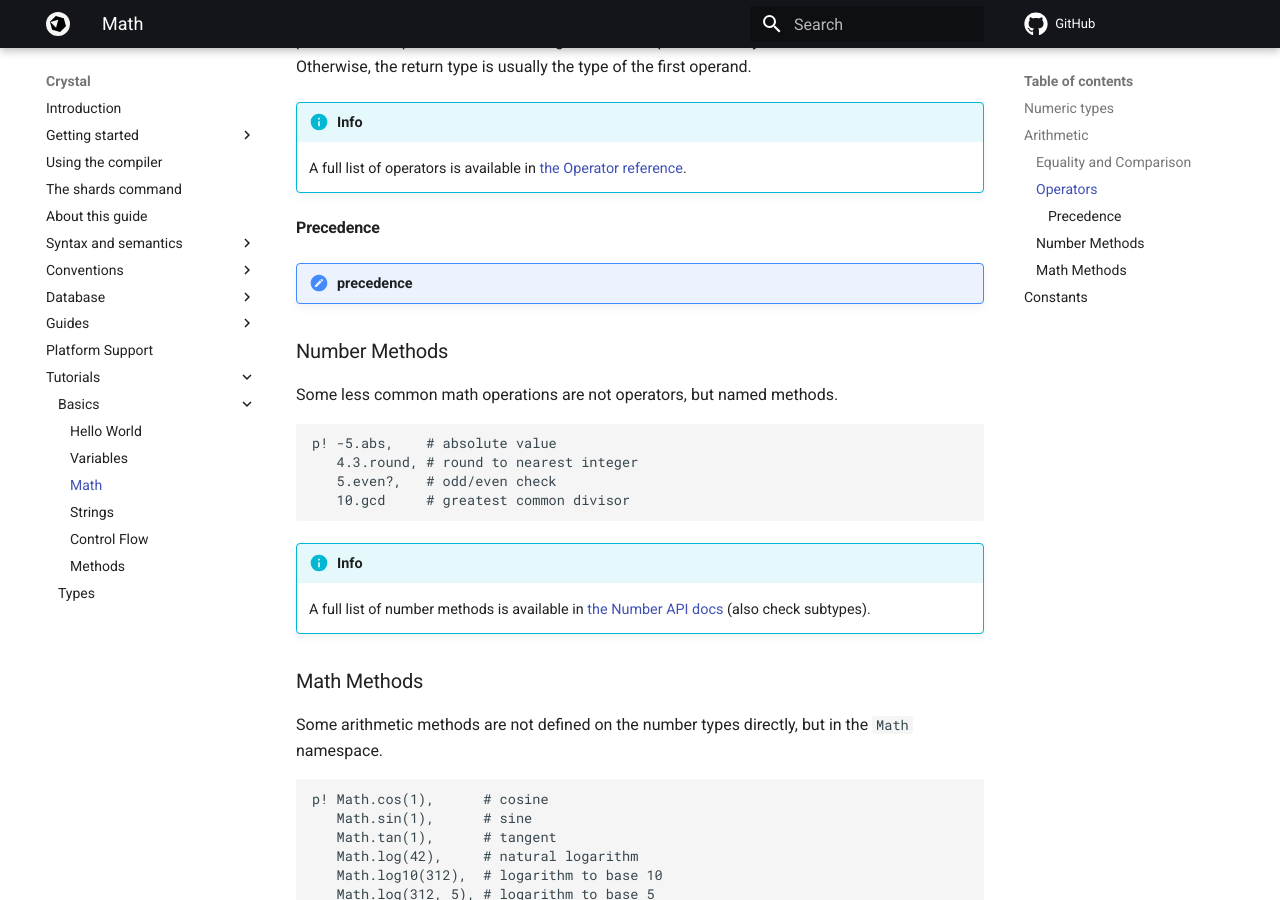
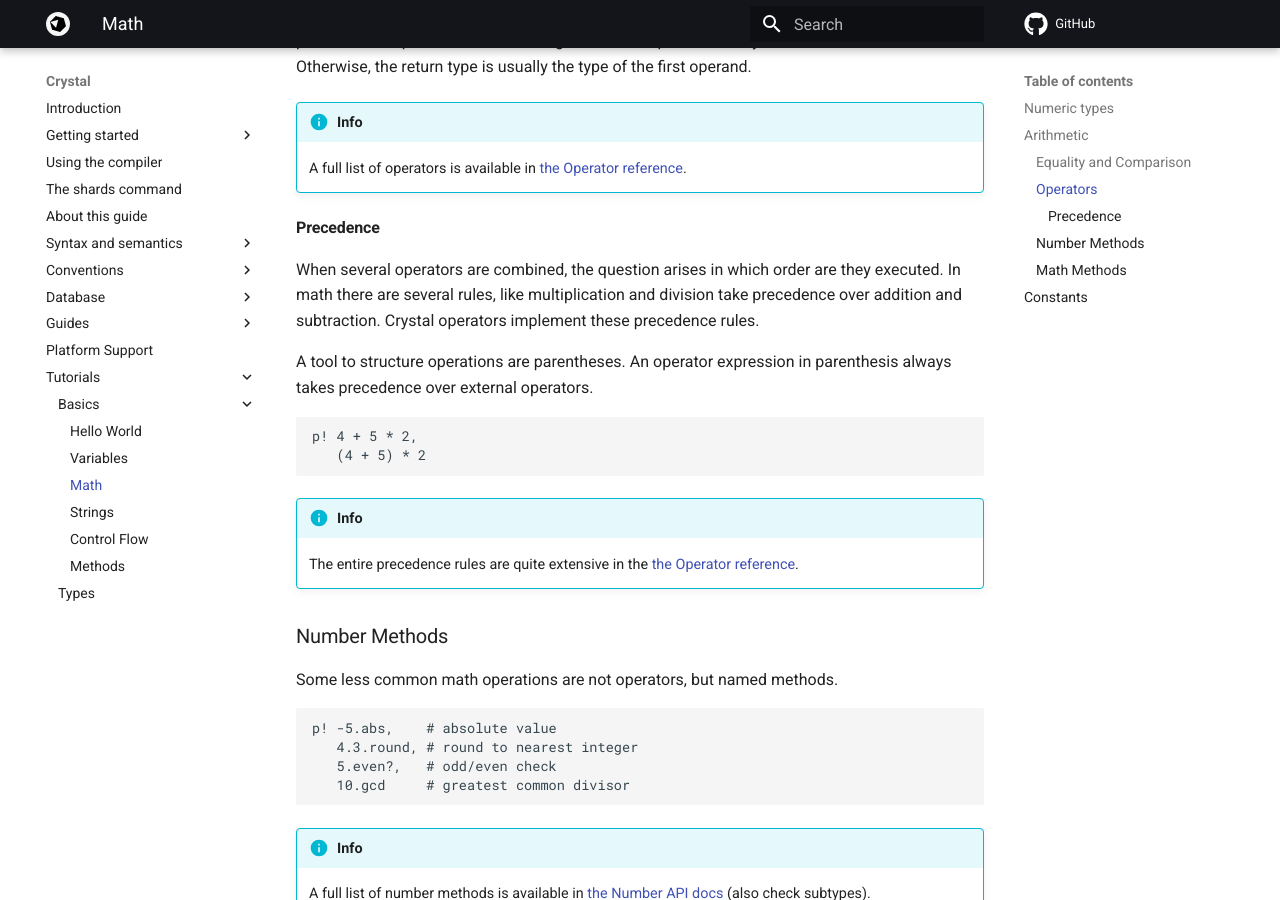
Before and after one commit to crystal-lang/crystal-book, an MkDocs documentation site: the page built from docs/tutorials/01_basics/03_math.md, in a window 1280 px wide and 900 px high, scrolled down 1855 px. Built offline with MkDocs 1.6.1 and Material for MkDocs 9.7.7, drawn with Linux system fonts in a browser that asks for light colours; nearby versions of some CDN libraries; library files that are not in the unit come from our copies; comment, search, counter and statistics services are not loaded.

Commit message:
Add section on precedence

````diff
--- a/docs/tutorials/01_basics/03_math.md
+++ b/docs/tutorials/01_basics/03_math.md
@@ -85,7 +85,19 @@ An operation between integer and float operands always returns a float value. Ot
 
 #### Precedence
 
-!!! todo "precedence"
+When several operators are combined, the question arises in which order are they executed.
+In math there are several rules, like multiplication and division take precedence over addition and subtraction.
+Crystal operators implement these precedence rules.
+
+A tool to structure operations are parentheses. An operator expression in parenthesis always takes precedence over external operators.
+
+```{.crystal, .crystal-play}
+p! 4 + 5 * 2,
+   (4 + 5) * 2
+```
+
+!!! info
+    The entire precedence rules are quite extensive in the [the Operator reference](../../syntax_and_semantics/operators.md#operator-precedence).
 
 ### Number Methods
 
````
